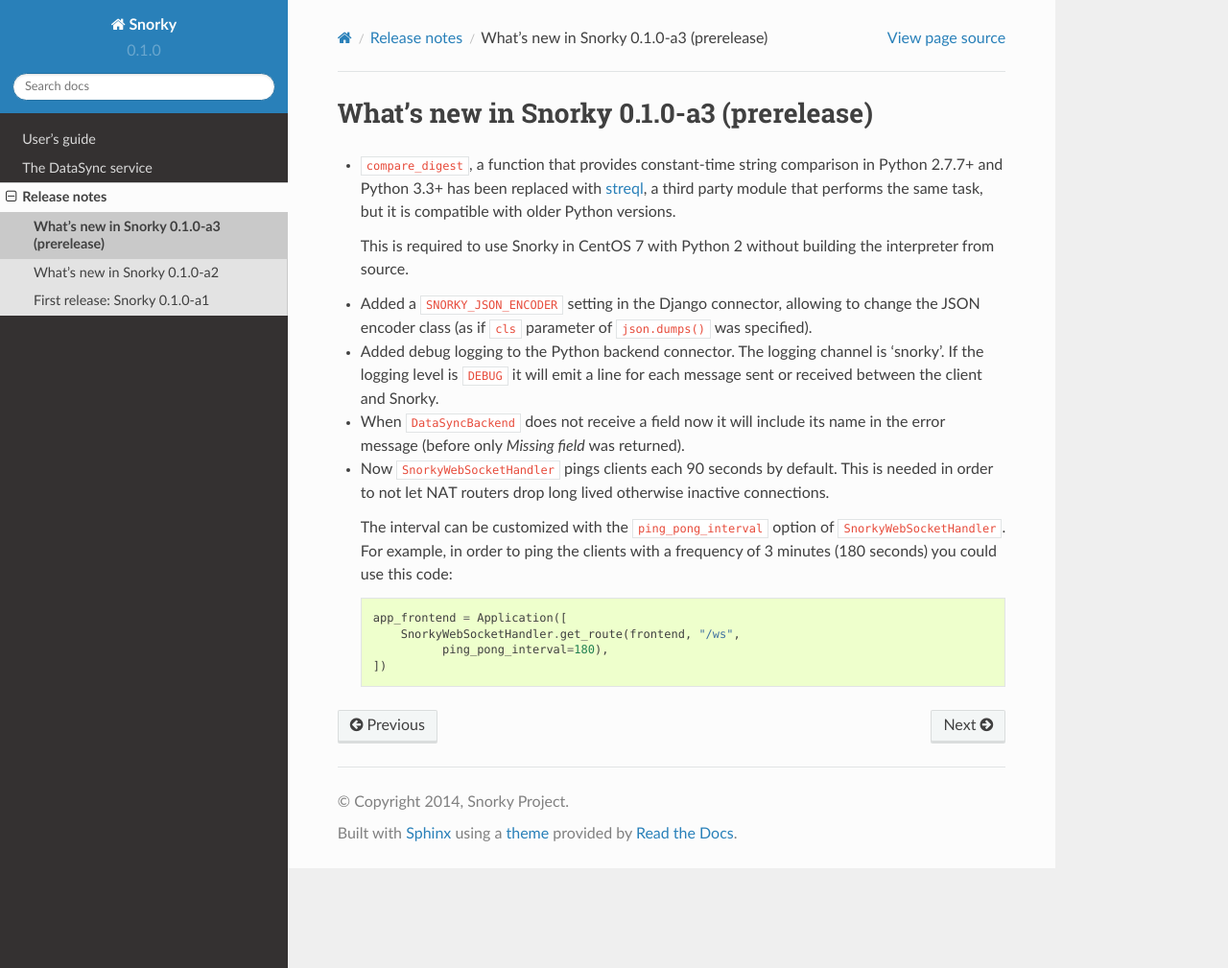
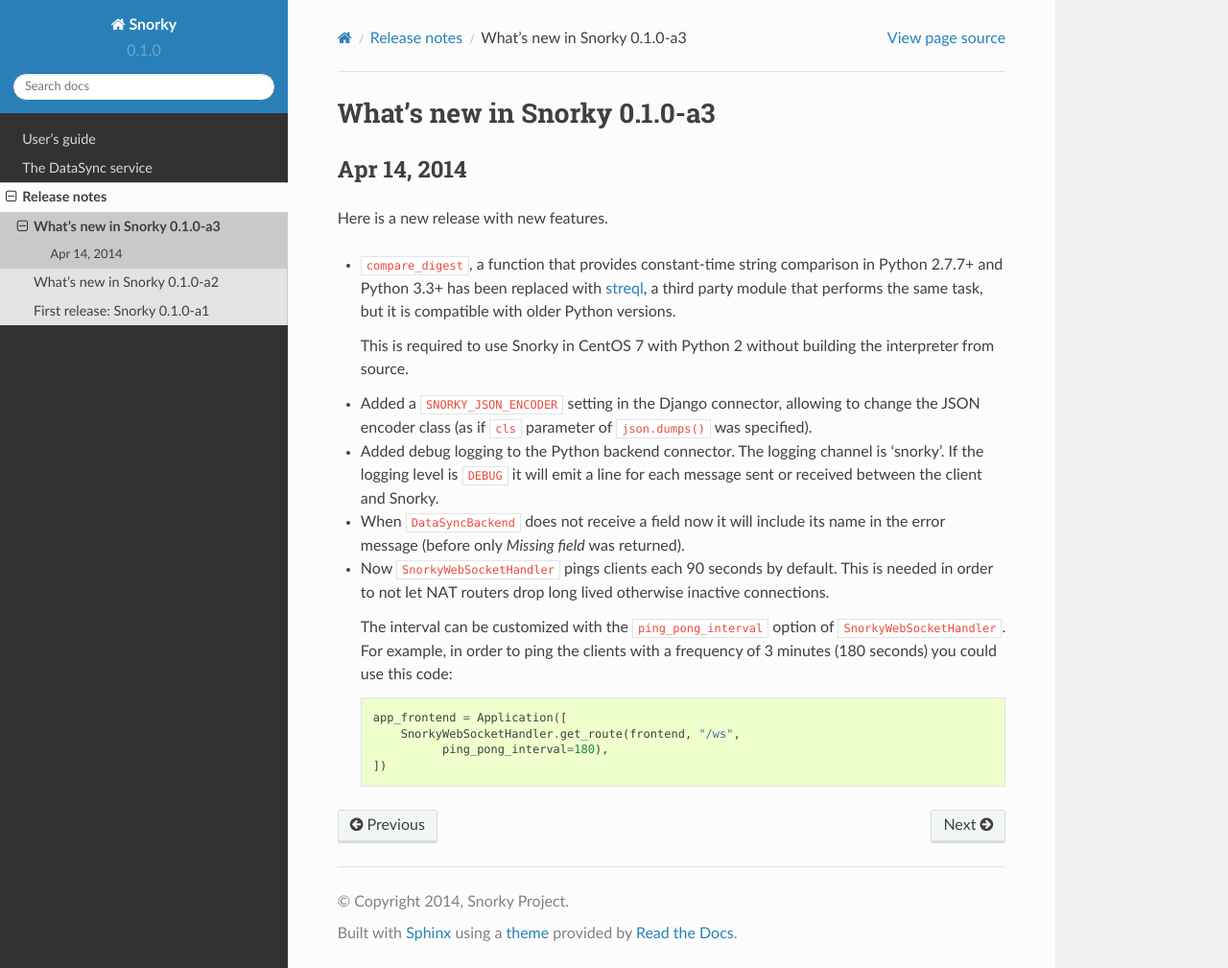
Before and after one commit to ntrrgc/snorky, a Sphinx documentation site: the page built from doc/releases/v0.1.0-a3.rst, in a window 1280 px wide and 1009 px high. Shown: the whole window at 96% size. Built offline with Sphinx 7.4.7 and the Read the Docs theme 2.0.0, drawn with Linux system fonts in a browser that asks for light colours.

Commit message:
New release

```diff
--- a/doc/releases/v0.1.0-a3.rst
+++ b/doc/releases/v0.1.0-a3.rst
@@ -1,5 +1,10 @@
-What's new in Snorky 0.1.0-a3 (prerelease)
-==========================================
+What's new in Snorky 0.1.0-a3
+=============================
+
+Apr 14, 2014
+~~~~~~~~~~~~
+
+Here is a new release with new features.
 
 * ``compare_digest``, a function that provides constant-time string comparison in Python 2.7.7+ and Python 3.3+ has been replaced with `streql <https://pypi.python.org/pypi/streql/3.0.2>`_, a third party module that performs the same task, but it is compatible with older Python versions.
 
--- a/snorky/__init__.py
+++ b/snorky/__init__.py
@@ -4,4 +4,4 @@
 
 from snorky.service_registry import ServiceRegistry
 
-version = "0.1.0-a2"
+version = "0.1.0-a3"
```
